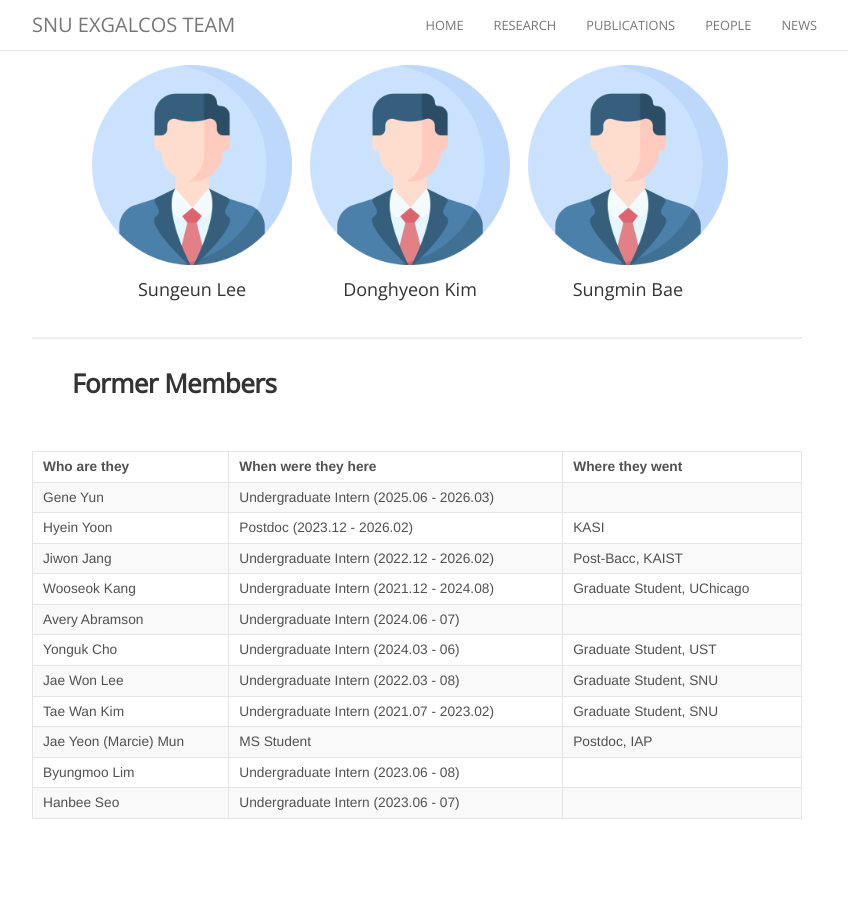
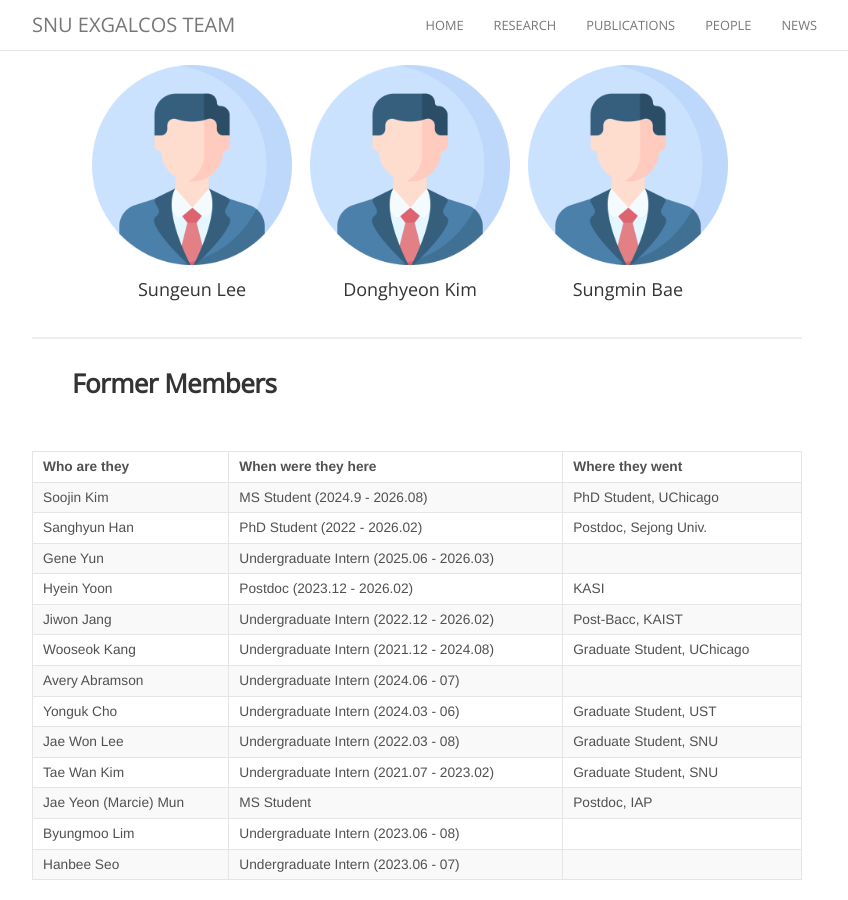
Before and after one commit to exgalcos/exgalcos.github.io, a Jekyll site: the page built from people.md, in a window 1280 px wide and 900 px high, scrolled down 2174 px. Shown: the whole window, without its empty margins (223-1071 px from the left). Built offline with Jekyll 4.4.1, drawn with Linux system fonts in a browser that asks for light colours; nearby versions of some CDN libraries; comment, search, counter and statistics services are not loaded; before the commit the page ends 3013 px from its top, so only the background shows below that.

Commit message:
Update people.md

```diff
--- a/people.md
+++ b/people.md
@@ -58,6 +58,8 @@ permalink: /people/
 
 | Who are they | When were they here | Where they went |
 | :------------- |:-------------| :-----------| :-----------|
+| Soojin Kim | MS Student (2024.9 - 2026.08) |PhD Student, UChicago |
+| Sanghyun Han | PhD Student (2022 - 2026.02) |Postdoc, Sejong Univ. |
 | Gene Yun | Undergraduate Intern (2025.06 - 2026.03) | |
 | Hyein Yoon | Postdoc (2023.12 - 2026.02) | KASI |
 | Jiwon Jang | Undergraduate Intern (2022.12 - 2026.02) | Post-Bacc, KAIST |
```
